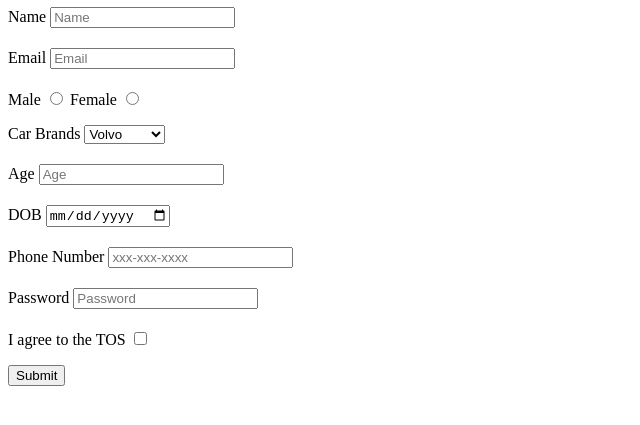
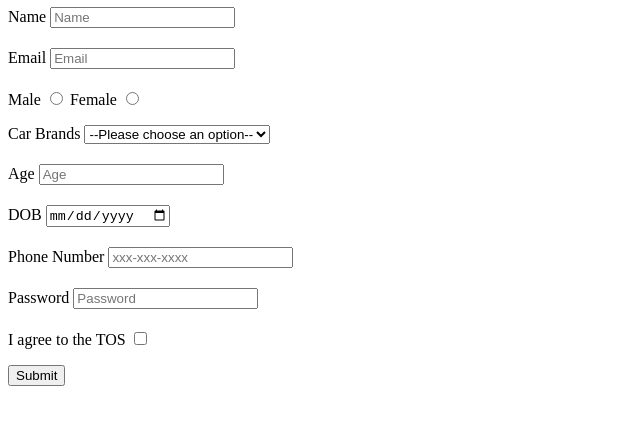
Before and after one commit to acciojob/signup-form-car-subhasisr05, a website: page main.html in a window 1280 px wide. Shown: the part 61-486 px from the top of the page, without its empty margins (0-640 px from the left). Drawn offline with Linux system fonts and the light colour scheme.

Commit message:
created a submission

```diff
--- a/main.html
+++ b/main.html
@@ -30,7 +30,8 @@
 	</div>
 		<div>
 			 <label for="cars">Car Brands</label>
-             <select name="Car Brands" id="cars" placeholder="--Please choose an option--" required>
+             <select name="Car Brands" id="cars"  required>
+				 <option value="" disabled selected>--Please choose an option--</option>
                  <option value="volvo">Volvo</option>
                  <option value="saab">Saab</option>
                  <option value="mercedes">Mercedes</option>
```
